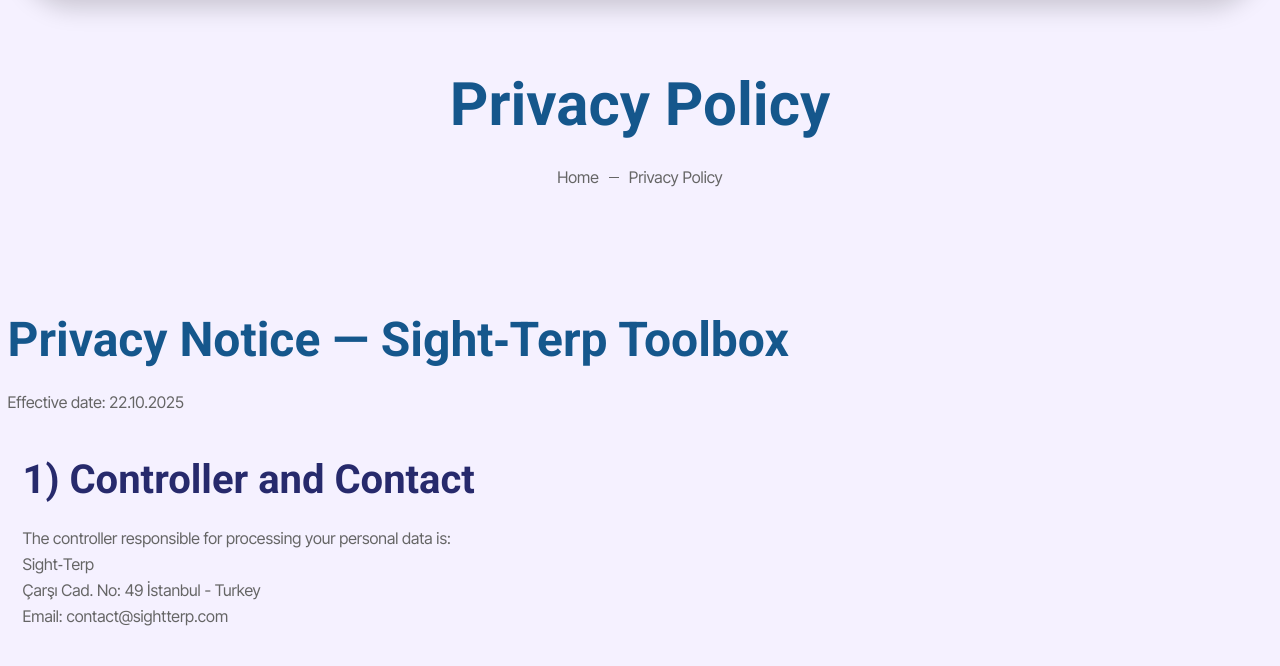
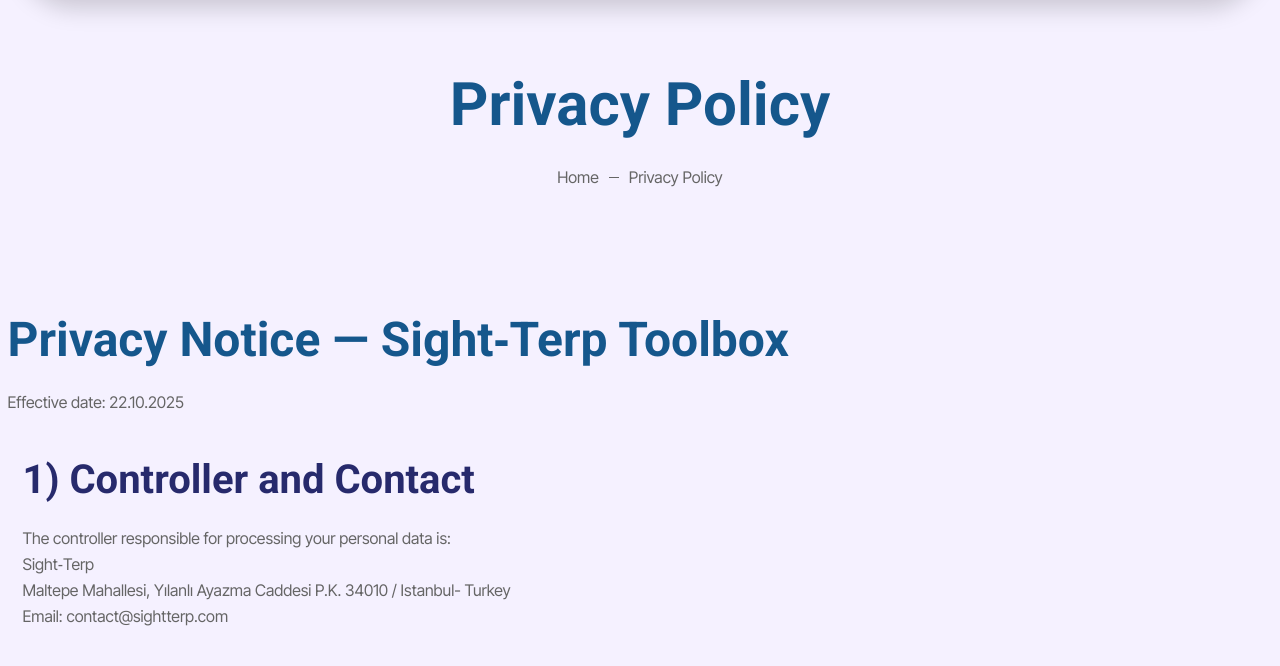
Before and after one commit to cihanunlu/sightterp-landing, a plain HTML site: page privacy-policy.html in a window 1280 px wide. Shown: the part 134-800 px from the top of the page. Drawn offline with Linux system fonts and the light colour scheme.

Commit message:
address edited

```diff
--- a/privacy-policy.html
+++ b/privacy-policy.html
@@ -98,7 +98,7 @@
                                         <div class="col-lg-12">
                                             <div class="details-area-main-1">
                                                 <h4 class="title">1) Controller and Contact</h4>
-                                                <p class="disc">The controller responsible for processing your personal data is:<br>Sight‑Terp <br>Çarşı Cad. No: 49 İstanbul - Turkey<br>Email: contact@sightterp.com</p>
+                                                <p class="disc">The controller responsible for processing your personal data is:<br>Sight‑Terp <br>Maltepe Mahallesi, Yılanlı Ayazma Caddesi P.K. 34010 / Istanbul- Turkey<br>Email: contact@sightterp.com</p>
 
                                                 <h4 class="title">2) Scope of Processing</h4>
                                                 <p class="disc">We process personal data only as necessary to provide and improve our website and apps (Assist, Evaluate, Practice). Processing generally occurs with your consent or where otherwise permitted by law.</p>
```
